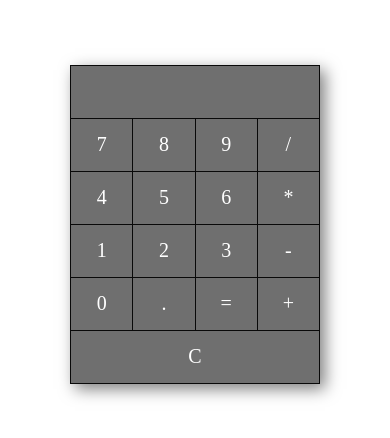
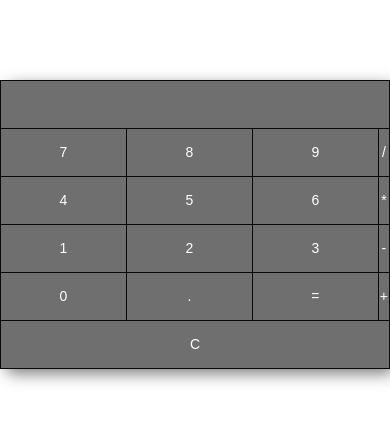
Before and after one commit to Divynshi-Singh/calcu, a plain HTML site: page index.html in a window 390 px wide. Shown: the part 198-636 px from the top of the page. Drawn offline with Linux system fonts and the light colour scheme.

Commit message:
changes in css

```diff
--- a/style.css
+++ b/style.css
@@ -1,18 +1,19 @@
+
+
 body {
-
     display: flex;
     justify-content: center;
     align-items: center;
     height: 100vh;
     margin: 0;
-    /* background-color: #f5f5f5; */
+    font-family: Arial, sans-serif;
 }
-
 .calculator {
-    width: 250px;
+    width: 100%;
+    max-width: 400px;
     margin: 0 auto;
     box-shadow: 5px 5px 15px rgb(0,0,0,0.5);
-    /* border-radius:30% */
+    border-radius: 10px;
 }
 
 table {
@@ -21,23 +22,51 @@ table {
 }
 
 td {
-    width: 50px;
-    height: 50px;
+    width: 20%;
+    height: 60px;
     text-align: center;
-
     border: 1px solid rgb(9, 9, 9);
-    font-size: 20px;
+    font-size: 18px;
     cursor: pointer;
     background: rgb(111, 111, 111);
     color: white;
 }
 
 td:hover {
-   background-color: white;
-   color:rgb(111, 111, 111);
+    background-color: white;
+    color: rgb(111, 111, 111);
 }
 
-#result:hover{
+#result:hover {
     background-color: white;
-    color:rgb(111, 111, 111);
+    color: rgb(111, 111, 111);
 }
+
+
+@media (max-width: 768px) {
+    td {
+        width: 25%;
+        font-size: 16px;
+        height: 50px;
+    }
+}
+
+@media (max-width: 480px) {
+    td {
+        width: 33.33%;
+        font-size: 14px;
+        height: 45px;
+    }
+}
+
+@media (max-width: 320px) {
+    td {
+        width: 50%;
+        font-size: 12px;
+        height: 40px;
+    }
+
+    #result {
+        font-size: 18px;
+    }
+}
```
